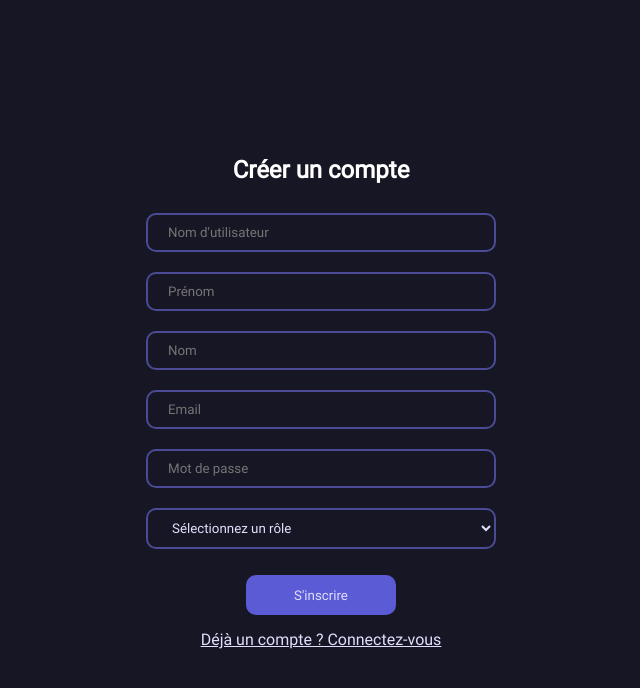
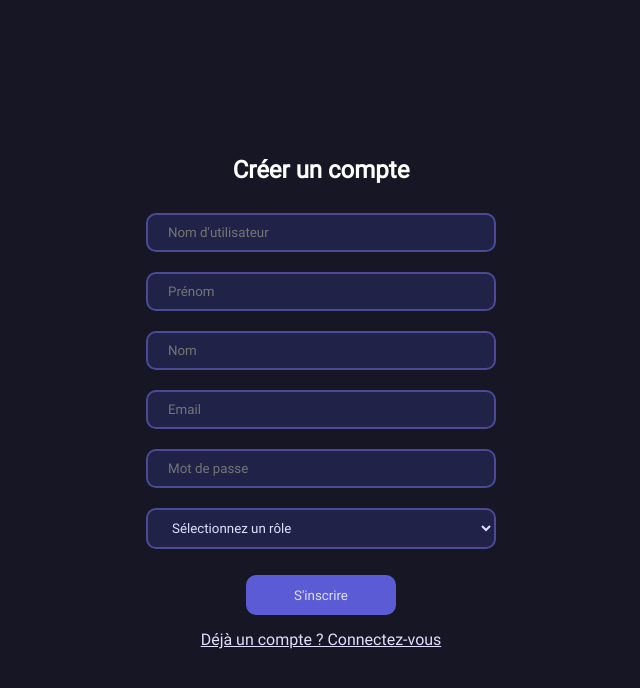
Before and after one commit to Entela8/maturity-models-web, a React (Create React App) app: page /register in a window 1280 px wide. Shown: the top 688 px of the page, without its empty margins (319-959 px from the left). Built offline with nearby package versions, Linux system fonts and the light colour scheme.

Commit message:
feat: css pour register

```diff
--- a/src/Pages/Models/ModelListView.tsx
+++ b/src/Pages/Models/ModelListView.tsx
@@ -39,7 +39,7 @@ const ModelList = () => {
 
         setApiModels(data);
     } catch (error) {
-        console.error("❌ Erreur lors de la récupération des modèles :", error);
+        console.error("Erreur lors de la récupération des modèles :", error);
     }
     finally {
         setLoading(false);
--- a/src/Pages/Models/ModelView.tsx
+++ b/src/Pages/Models/ModelView.tsx
@@ -33,7 +33,7 @@ export default function ModelView() {
       }) as Model;
       setModel(data);
     } catch (error) {
-      console.error("❌ Erreur lors de la récupération du modèle :", error);
+      console.error("Erreur lors de la récupération du modèle :", error);
     } finally {
       setLoading(false);
     }
@@ -47,7 +47,7 @@ export default function ModelView() {
       });
       navigate('/models')
     } catch (error) {
-      console.error("❌ Erreur lors de la suppression du modèle :", error);
+      console.error("Erreur lors de la suppression du modèle :", error);
     } finally {
       setLoading(false);
     }
--- a/src/Styles/index.css
+++ b/src/Styles/index.css
@@ -451,6 +451,17 @@ header {
     gap: 20px;
 }
 
+.login-input {
+    background-color: var(--color-3);
+    color: var(--text-color);
+}
+
+.login-input option {
+    background-color: var(--color-3);
+    color: var(--text-color);
+}
+
+
 .MuiInputBase-root.MuiOutlinedInput-root.MuiInputBase-colorPrimary.MuiInputBase-formControl.MuiInputBase-multiline.css-vqcj50-MuiInputBase-root-MuiOutlinedInput-root .MuiOutlinedInput-notchedOutline {
     border-color: #6E6ADE !important;
 }
```
